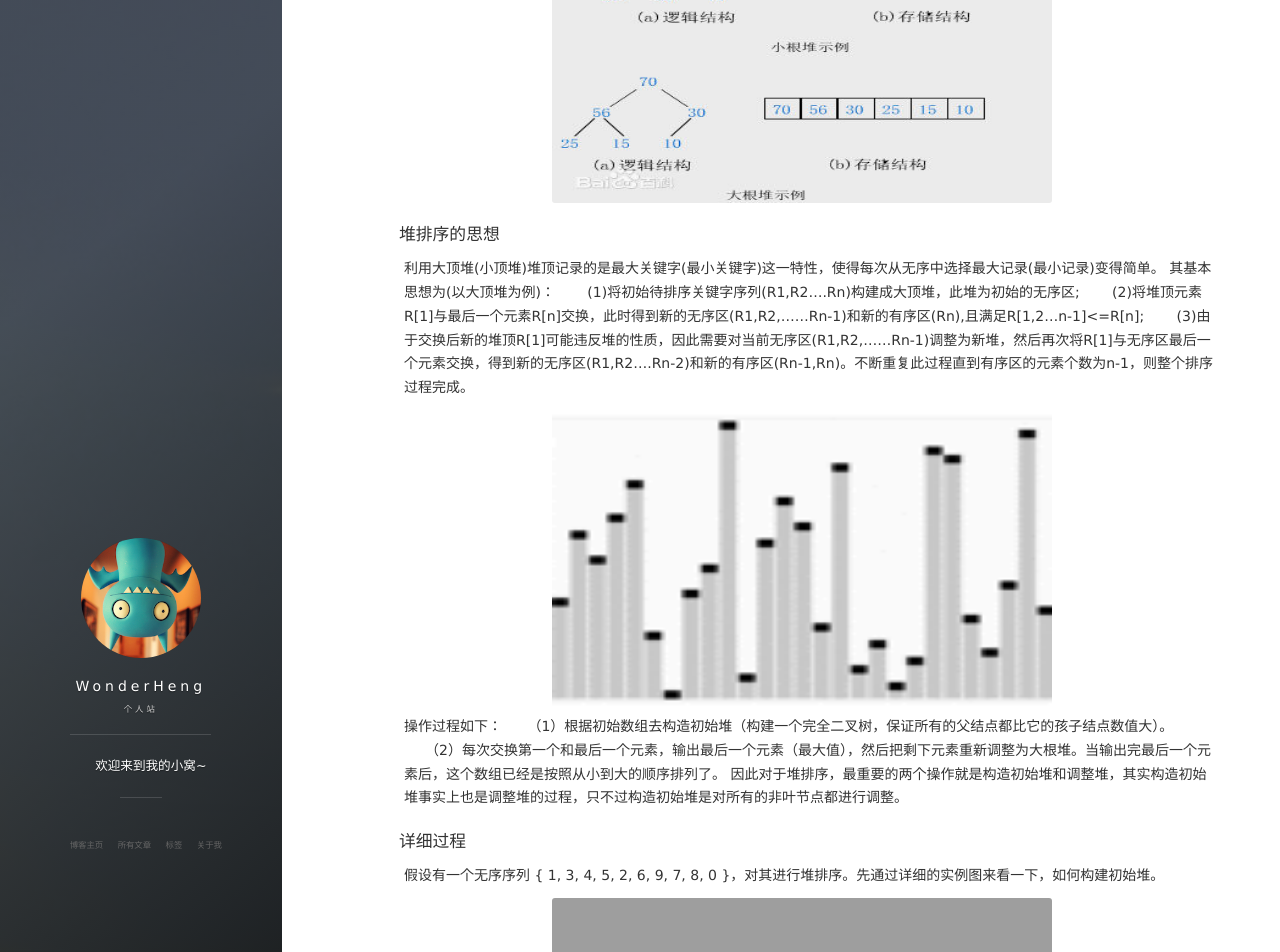
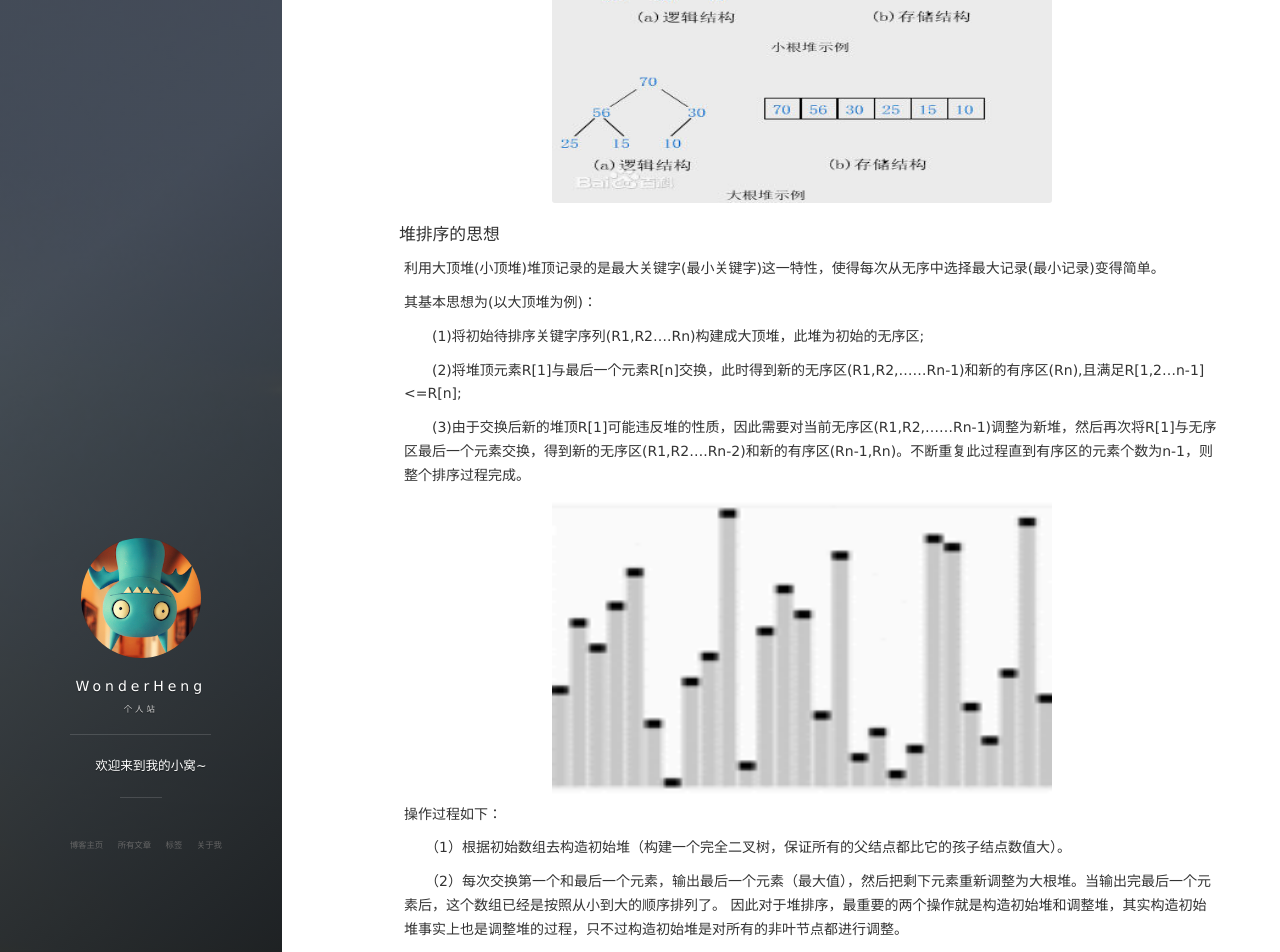
Before and after one commit to wonderheng/henghengCSDN.github.io, a Jekyll site: the page built from _posts/2018-01-01-浅谈排序-堆排序.md, in a window 1280 px wide and 1400 px high, scrolled down 1098 px. Shown: the top 952 px of the window. Built offline with Jekyll 4.4.1, drawn with Linux system fonts in a browser that asks for light colours; nearby versions of some CDN libraries; comment, search, counter and statistics services are not loaded; grey boxes are pictures that could not be loaded.

Commit message:
浅谈排序之堆排序

```diff
--- a/_posts/2018-01-01-浅谈排序-堆排序.md
+++ b/_posts/2018-01-01-浅谈排序-堆排序.md
@@ -43,9 +43,13 @@ tag: 博客
 #### 堆排序的思想
 
 利用大顶堆(小顶堆)堆顶记录的是最大关键字(最小关键字)这一特性，使得每次从无序中选择最大记录(最小记录)变得简单。
+
 其基本思想为(以大顶堆为例)：
+
 　　(1)将初始待排序关键字序列(R1,R2....Rn)构建成大顶堆，此堆为初始的无序区;
+
 　　(2)将堆顶元素R[1]与最后一个元素R[n]交换，此时得到新的无序区(R1,R2,......Rn-1)和新的有序区(Rn),且满足R[1,2...n-1]<=R[n];
+
 　　(3)由于交换后新的堆顶R[1]可能违反堆的性质，因此需要对当前无序区(R1,R2,......Rn-1)调整为新堆，然后再次将R[1]与无序区最后一个元素交换，得到新的无序区(R1,R2....Rn-2)和新的有序区(Rn-1,Rn)。不断重复此过程直到有序区的元素个数为n-1，则整个排序过程完成。
 
 <div align="center">
@@ -53,7 +57,9 @@ tag: 博客
 </div>
 
 操作过程如下：
+
 　　（1）根据初始数组去构造初始堆（构建一个完全二叉树，保证所有的父结点都比它的孩子结点数值大）。
+
 　　（2）每次交换第一个和最后一个元素，输出最后一个元素（最大值），然后把剩下元素重新调整为大根堆。当输出完最后一个元素后，这个数组已经是按照从小到大的顺序排列了。
 因此对于堆排序，最重要的两个操作就是构造初始堆和调整堆，其实构造初始堆事实上也是调整堆的过程，只不过构造初始堆是对所有的非叶节点都进行调整。
 
@@ -62,13 +68,13 @@ tag: 博客
 假设有一个无序序列 { 1, 3, 4, 5, 2, 6, 9, 7, 8, 0 }，对其进行堆排序。先通过详细的实例图来看一下，如何构建初始堆。
 
 <div align="center">
-	<img src="/images/posts/heapSort/1.png" height="300" width="500">
+	<img src="/images/posts/heapSort/1.png" height="500" width="800">
 </div>
 
 经过图中的操作过程，我们就可以构造出一个大根堆了。构造了初始堆后，我们来看一下完整的堆排序处理，还是针对前面提到的无序序列 { 1, 3, 4, 5, 2, 6, 9, 7, 8, 0 } 来加以说明。
 
 <div align="center">
-	<img src="/images/posts/heapSort/2.png" height="300" width="500">
+	<img src="/images/posts/heapSort/2.png" height="500" width="800">
 </div>
 
 根据上面的图例，现在我们应该能够很直观的推演出堆排序的操作处理了吧。
```
